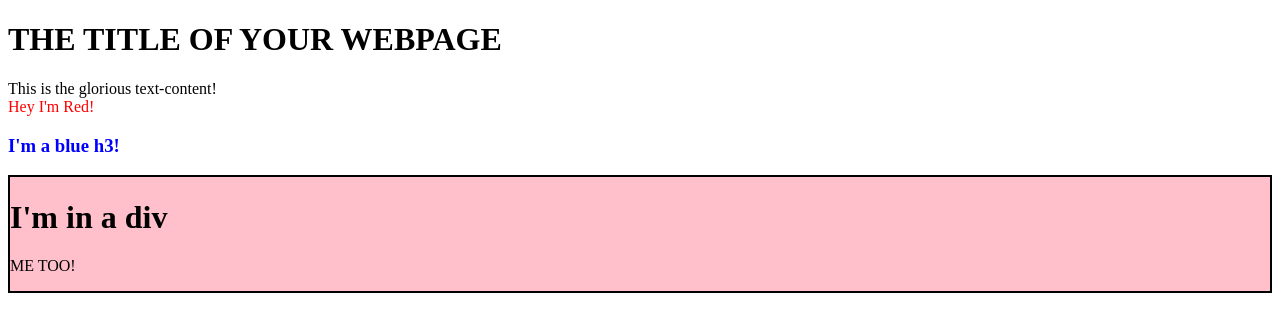
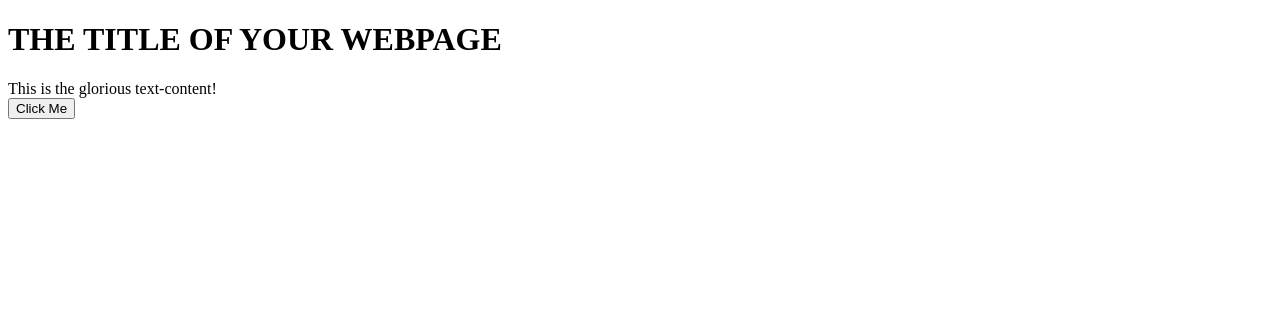
Before and after one commit to rohanreddy0/js-learning, a plain HTML site: page DOM manipulation/index.html in a window 1280 px wide. Drawn offline with Linux system fonts and the light colour scheme.

Commit message:
Added button to display contents

```diff
--- a/DOM manipulation/index.html
+++ b/DOM manipulation/index.html
@@ -13,6 +13,7 @@
 <h1>THE TITLE OF YOUR WEBPAGE</h1>
 <div id="container">
     <div class="content">This is the glorious text-content!</div>
+    <button id="btn">Click Me</button>
 </div>
 </body>
 </html>
--- a/DOM manipulation/script.js
+++ b/DOM manipulation/script.js
@@ -5,13 +5,13 @@ const container = document.querySelector('#container');
 const redText = document.createElement("div");
 redText.classList.add('red-text');
 redText.textContent = "Hey I'm Red!";
-container.appendChild(redText);
+
 
 // Add blue h3 text
 const blueTexth3 = document.createElement("h3");
 blueTexth3.classList.add('blue-text');
 blueTexth3.textContent = "I'm a blue h3!";
-container.appendChild(blueTexth3);
+
 
 // Div black border, pink background
 const multiDiv = document.createElement("div");
@@ -25,4 +25,13 @@ const multiDiv_subText = document.createElement("p");
 multiDiv_subText.textContent = "ME TOO!";
 multiDiv.appendChild(multiDiv_subText);
 
-container.appendChild(multiDiv);
+
+
+// Button
+
+const btn = document.querySelector('#btn');
+btn.addEventListener('click', () => {
+    container.appendChild(redText);
+    container.appendChild(blueTexth3);
+    container.appendChild(multiDiv);
+});
```
